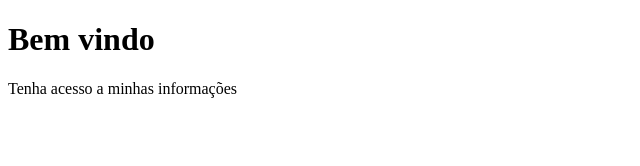
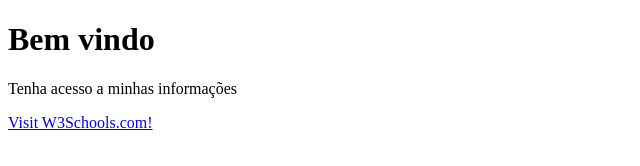
Before and after one commit to Idalmis/idalmis.github.io, a plain HTML site: page index.html in a window 1280 px wide. Shown: the whole page, without its empty margins (0-640 px from the left). Drawn offline with Linux system fonts and the light colour scheme.

Commit message:
Update index.html

```diff
--- a/index.html
+++ b/index.html
@@ -7,6 +7,7 @@
 
 <h1>Bem vindo</h1>
 <p>Tenha acesso a minhas informações</p>
+<a href="https://www.w3schools.com/">Visit W3Schools.com!</a
 
 </body>
 </html>
```
